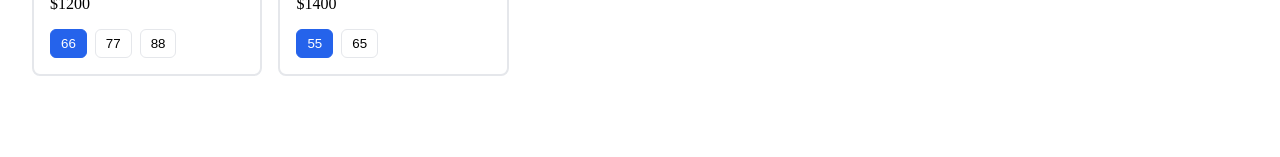
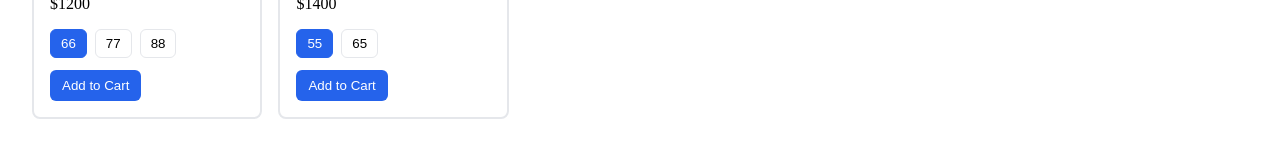
Before and after one commit to neeharikakoniki/w7_CC, a React (Vite) app: page / in a window 1280 px wide. Shown: the part 345-502 px from the top of the page. Built offline with nearby package versions, Linux system fonts and the light colour scheme.

Commit message:
Visual System & Consistency

```diff
--- a/src/components/ProductCard.tsx
+++ b/src/components/ProductCard.tsx
@@ -2,27 +2,48 @@ import { useState } from 'react';
 import type { Product } from '../types/product';
 import VariantSelector from './VariantSelector';
 import PriceLabel from './PriceLabel';
-import { useMemo, useCallback } from 'react';
+import { useMemo } from 'react';
 
+type AddToCartPayload={
+   productId: string;
+    baseName: string;
+    size: number;
+    price: number;
+};
 
 type ProductCardProps = {
   product: Product;
   isSelected: boolean;
   onSelect: (id: string) => void;
+  onAddToCart: (payload: AddToCartPayload) =>void;
 };
 
-function ProductCard({ product, isSelected, onSelect }: ProductCardProps) {
+
+
+function ProductCard({ product, isSelected, onSelect, onAddToCart }: ProductCardProps) {
   const [variantIndex, setVariantIndex] = useState<number>(0);
 
 
-  const { displayName, price } = useMemo(() => {
+  const { displayName, price, size } = useMemo(() => {
     const variant = product.variants[variantIndex];
     return {
       displayName: `${product.name} ${variant.size}"`,
       price: variant.price,
+      size: variant.size,
     };
 
   }, [product, variantIndex]);
+
+  const handleAddToCart = () =>{
+    onAddToCart({
+      productId: product.id,
+      baseName: product.name,
+      size,
+      price,
+    });
+  };
+
+
 
 
   return (
@@ -49,6 +70,15 @@ function ProductCard({ product, isSelected, onSelect }: ProductCardProps) {
         selectedIndex={variantIndex}
         onChange={setVariantIndex}
       />
+      <button
+        style = {styles.addButton}
+        onClick={(e) =>{
+          e.stopPropagation();
+          handleAddToCart();
+        }}
+        >
+          Add to Cart
+        </button>
     </div>
   );
 }
@@ -75,6 +105,15 @@ const styles = {
     objectFit: 'cover' as const,
     marginBottom: '12px',
   },
+  addButton:{
+    marginTop:'12px',
+    padding: '8px 12px',
+    backgroundColor: '#2563eb',
+    color: '#ffffff',
+    border: 'none',
+    borderRadius: '6px',
+    cursor:'pointer',
+  },
 };
 
 export default ProductCard;
--- a/src/components/ProductGrid.tsx
+++ b/src/components/ProductGrid.tsx
@@ -1,6 +1,14 @@
 import { useState } from 'react';
 import type { Product } from '../types/product';
 import ProductCard from './ProductCard';
+
+
+type AddToCartPayload={
+  productId: string;
+  baseName: string;
+  size: number;
+  price: number;
+};
 
 type ProductGridProps = {
   products: Product[];
@@ -8,6 +16,10 @@ type ProductGridProps = {
 
 function ProductGrid({ products }: ProductGridProps) {
   const [selectedId, setSelectedId] = useState<string | null>(null);
+
+  const handleAddToCart = (payload: AddToCartPayload): void => {
+    console.log(payload);
+  }
 
   return (
     <div style={styles.grid}>
@@ -17,6 +29,7 @@ function ProductGrid({ products }: ProductGridProps) {
           product={product}
           isSelected={product.id === selectedId}
           onSelect={setSelectedId}
+          onAddToCart={handleAddToCart}
         />
       ))}
     </div>
```
